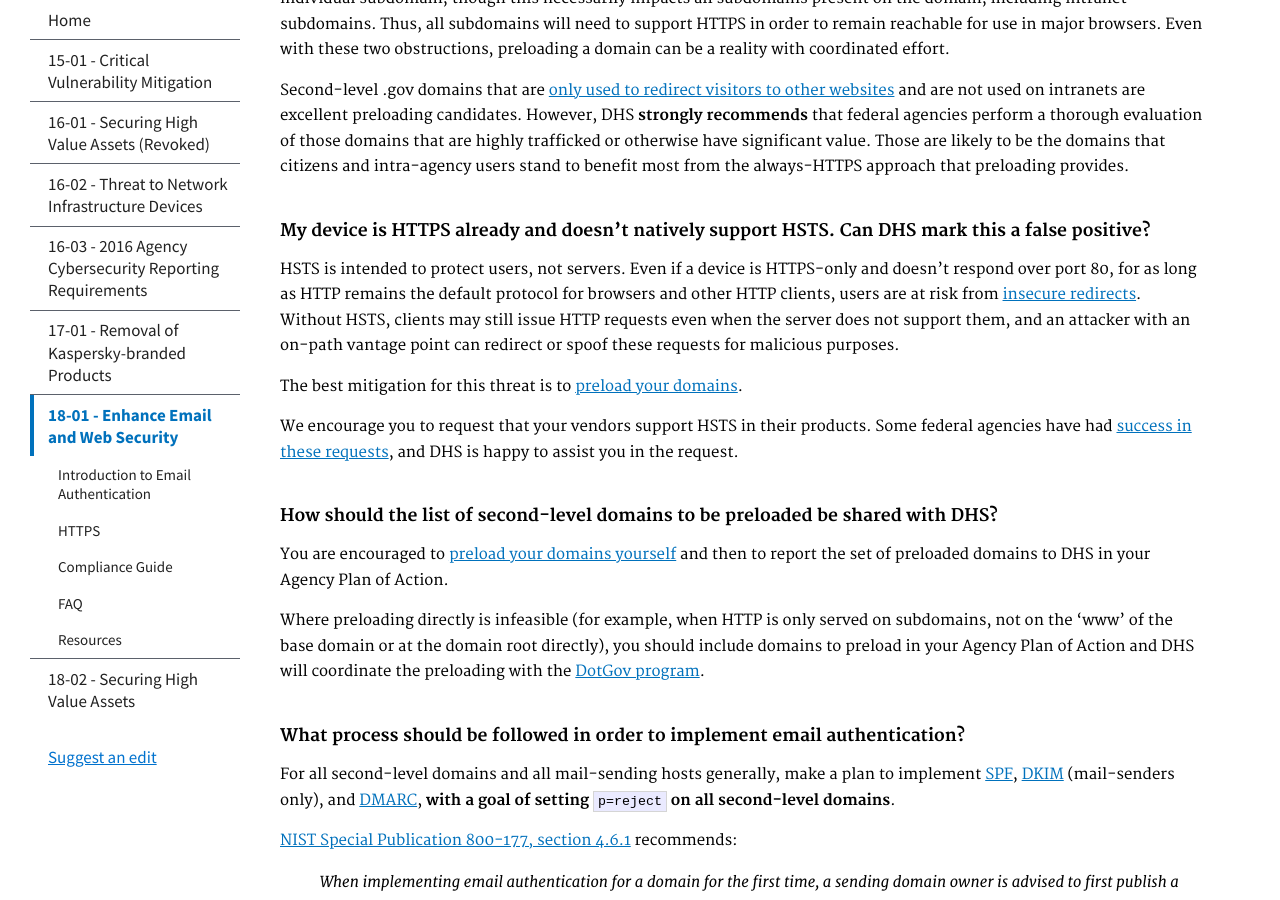
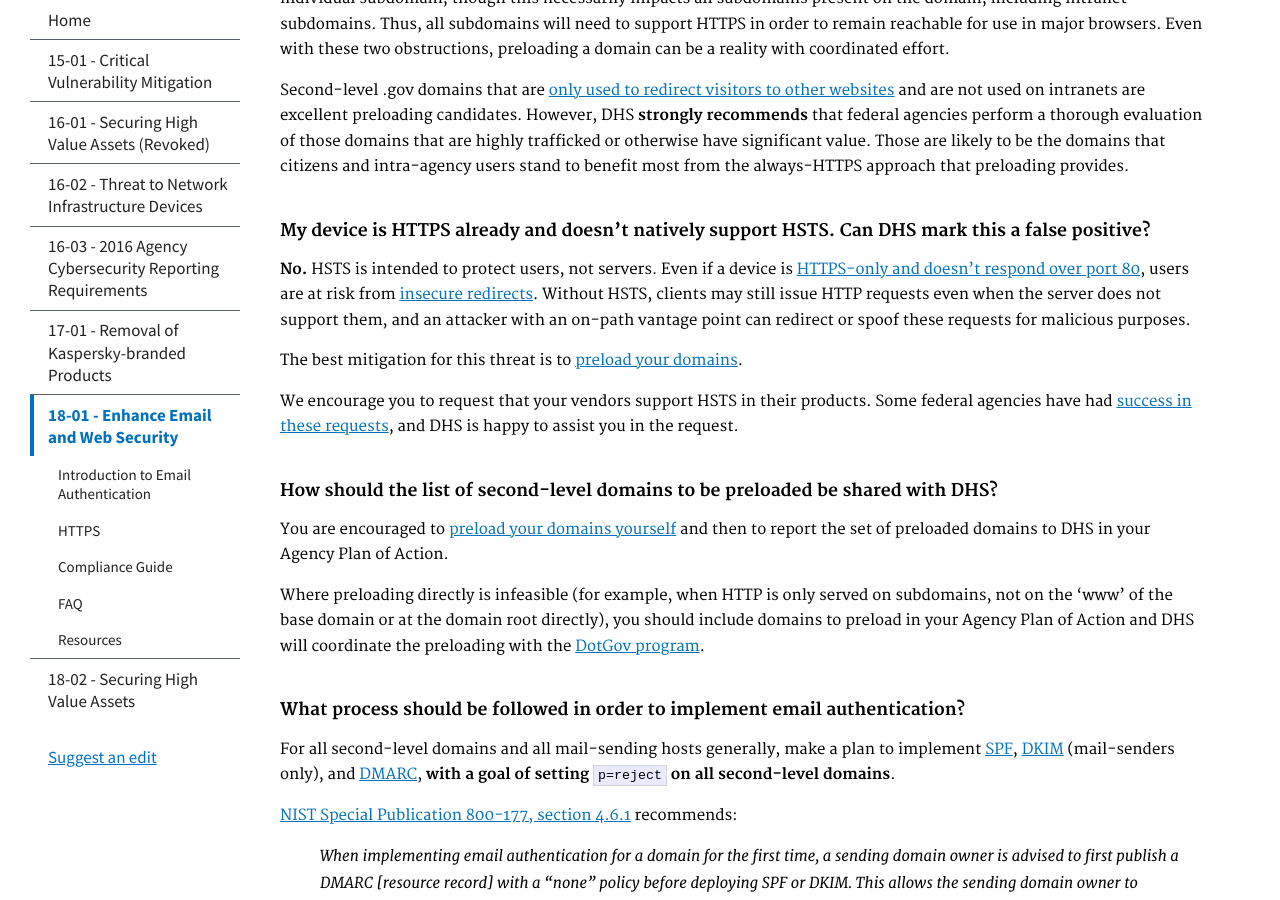
Before and after one commit to cisagov/cyber.dhs.gov, a Jekyll site: the page built from pages/18-01.md, in a window 1280 px wide and 900 px high, scrolled down 10234 px. Built offline with Jekyll 4.4.1, drawn with Linux system fonts in a browser that asks for light colours.

Commit message:
HSTS link

```diff
--- a/pages/18-01.md
+++ b/pages/18-01.md
@@ -372,7 +372,7 @@ BOD 18-01 also mandates two additional steps:
 Second-level .gov domains that are [only used to redirect visitors to other websites](https://https.cio.gov/guide/#what-about-domains-that-are-only-used-to-redirect-visitors-to-other-websites) and are not used on intranets are excellent preloading candidates. However, DHS **strongly recommends** that federal agencies perform a thorough evaluation of those domains that are highly trafficked or otherwise have significant value. Those are likely to be the domains that citizens and intra-agency users stand to benefit most from the always-HTTPS approach that preloading provides.
 
 #### My device is HTTPS already and doesn't natively support HSTS. Can DHS mark this a false positive?
-HSTS is intended to protect users, not servers. Even if a device is HTTPS-only and doesn't respond over port 80, for as long as HTTP remains the default protocol for browsers and other HTTP clients, users are at risk from [insecure redirects](https://https.cio.gov/hsts/#background). Without HSTS, clients may still issue HTTP requests even when the server does not support them, and an attacker with an on-path vantage point can redirect or spoof these requests for malicious purposes.
+**No.** HSTS is intended to protect users, not servers. Even if a device is [HTTPS-only and doesn't respond over port 80](https://https.cio.gov/guide/#if-plain-http-is-entirely-disabled-on-my-server-do-i-still-need-hsts), users are at risk from [insecure redirects](https://https.cio.gov/hsts/#background). Without HSTS, clients may still issue HTTP requests even when the server does not support them, and an attacker with an on-path vantage point can redirect or spoof these requests for malicious purposes.
 
 The best mitigation for this threat is to [preload your domains](https://https.cio.gov/hsts/#hsts-preloading).
 
```
